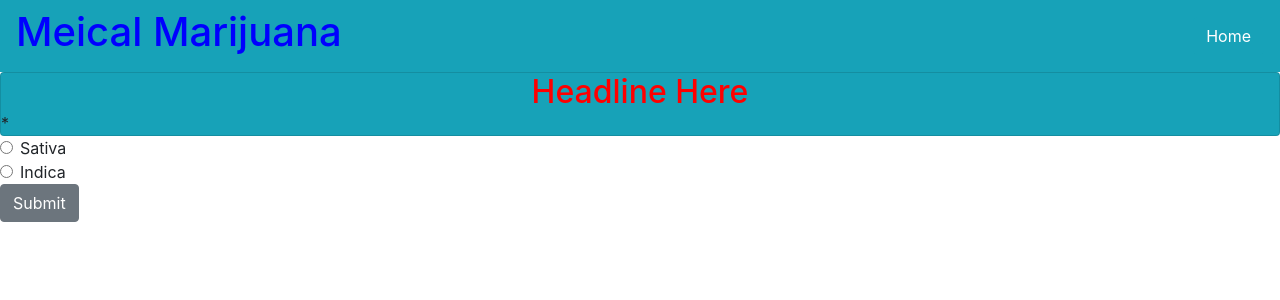
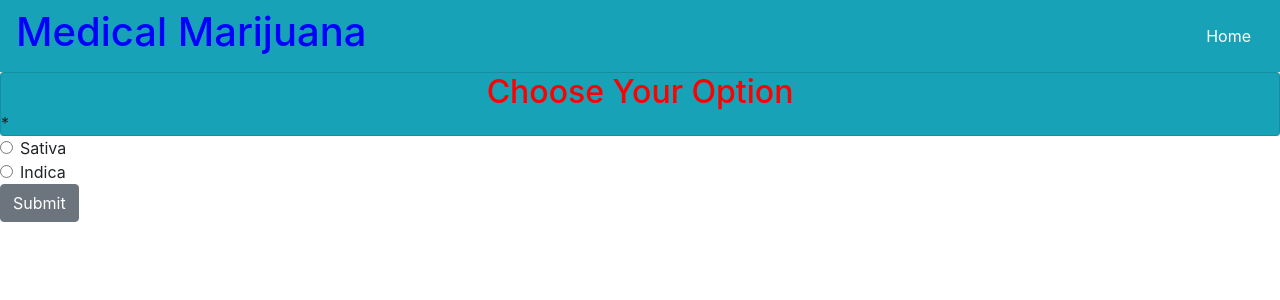
Before and after one commit to build-week-med-cabinet-3-2020-june/front-end, a React (Create React App) app in the folder medcab3-front-end-06-2020/: page /info in a window 1280 px wide. Shown: the top 300 px of the page. Built offline with nearby package versions, Linux system fonts and the light colour scheme.

Commit message:
Updated form taking out useless code and typos

```diff
--- a/medcab3-front-end-06-2020/src/App.js
+++ b/medcab3-front-end-06-2020/src/App.js
@@ -8,7 +8,7 @@ const App = () => {
   return (
     <>
     <Navbar color='info'>
-      <h1 style={{ color: 'blue'}}>Meical Marijuana</h1>
+      <h1 style={{ color: 'blue'}}>Medical Marijuana</h1>
       <Link to={'/'}>
         <Button color='info'>
           Home
--- a/medcab3-front-end-06-2020/src/components/Form.js
+++ b/medcab3-front-end-06-2020/src/components/Form.js
@@ -1,12 +1,10 @@
 import React, { useState } from 'react';
-import { Card, CardImg, Form, FormGroup, Input, Dropdown, DropdownToggle, DropdownMenu, Label, Button } from 'reactstrap';
+import { Card, Form, FormGroup, Input, Label, Button } from 'reactstrap';
 import axios from 'axios';
-// import * as yup from 'yup';
+
 
 
 const OrderForm = () =>{
-    const [dropdownOpen, setDropdownOpen] = useState(false);
-    const toggle = () => setDropdownOpen((prevState) => !prevState)
     const [formData, setFormData] =useState({
         name:"",
         type:"",
@@ -29,21 +27,21 @@ const OrderForm = () =>{
         <>
         <Card color='info'>
             <h2 style={{color: 'red', margin: '0 auto'}}>
-                Headline Here
+                Choose Your Option
             </h2>*
         </Card>
         <Form>
 
         <FormGroup check>
             <Label check>
-                    <Input type='radio' name='Sativa' value='white' onChange={handleChange}/>
+                    <Input type='radio' name='Sativa' id='Sativa' onChange={handleChange}/>
                     Sativa
                 </Label>
             </FormGroup>
 
             <FormGroup check>
             <Label check>
-                    <Input type='radio' name='Indica' value='white' onChange={handleChange}/>
+                    <Input type='radio' name='Indica' id='Indica' onChange={handleChange}/>
                     Indica
                 </Label>
             </FormGroup>
```
Also changed, not shown: 1 other file (tests, documents, lock files or other folders).
